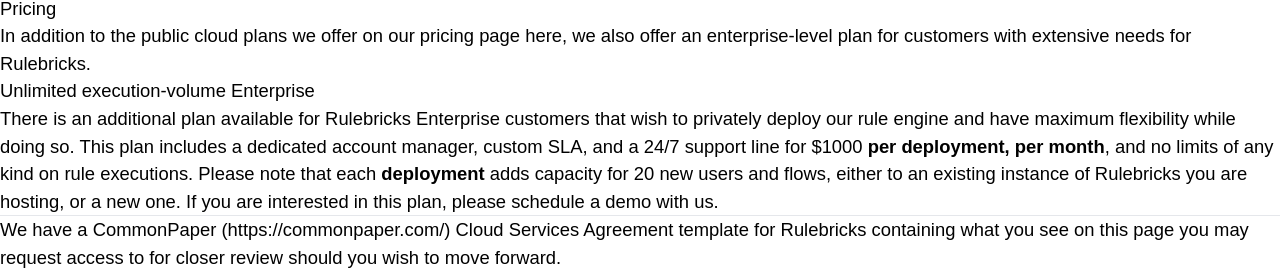
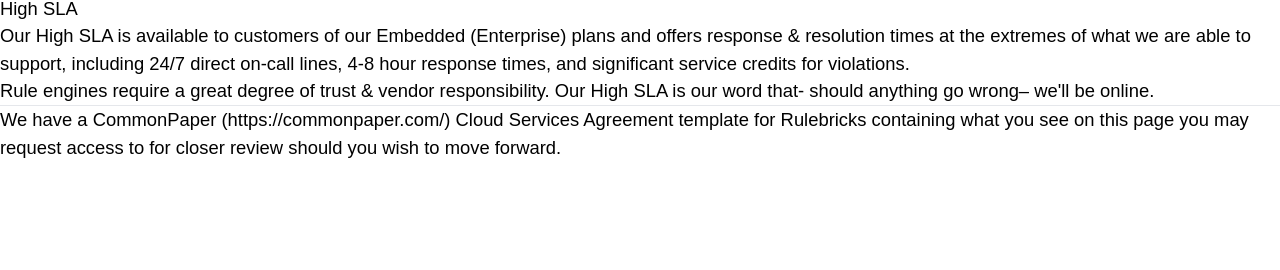
Before and after one commit to rulebricks/docs, a Next.js app: page /docs/security/service-level-agreement in a window 1280 px wide. Shown: the part 392-662 px from the top of the page. Built offline with nearby package versions, Linux system fonts and the light colour scheme; a web font is replaced by a local one.

Commit message:
Refactor SLA documentation to clarify basic and high SLA tiers

```diff
--- a/pages/security/service-level-agreement.mdx
+++ b/pages/security/service-level-agreement.mdx
@@ -2,7 +2,7 @@
 metaDescription: Rulebricks offers a common SLA with varying minimum response and resolution times for two levels of issues– low, and high severity. Learn more about this agreement here.
 ---
 
-## 🤝  SLA
+## 🤝 Basic SLA
 
 Rulebricks offers a common SLA with varying minimum response and resolution times for two levels of issues: low, and high severity.
 
@@ -28,13 +28,11 @@
 
 If Rulebricks breaks the SLA in two consecutive months or over three months in any 12-month period, then Customer may, as its only remedy, terminate this Order Form upon notice and receive a prorated refund of prepaid fees for the remainder of the Subscription Period.
 
-## Pricing
+## High SLA
 
-In addition to the public cloud plans we offer on our pricing page [here](https://rulebricks.com/pricing), we also offer an enterprise-level plan for customers with extensive needs for Rulebricks.
+Our High SLA is available to customers of our Embedded (Enterprise) plans and offers response & resolution times at the extremes of what we are able to support, including 24/7 direct on-call lines, 4-8 hour response times, and significant service credits for violations.
 
-#### Unlimited execution-volume Enterprise
-
-There is an additional plan available for Rulebricks Enterprise customers that wish to privately deploy our rule engine and have maximum flexibility while doing so. This plan includes a dedicated account manager, custom SLA, and a 24/7 support line for $1000 **per deployment, per month**, and no limits of any kind on rule executions. Please note that each **deployment** adds capacity for 20 new users and flows, either to an existing instance of Rulebricks you are hosting, or a new one. If you are interested in this plan, please schedule a demo with us.
+Rule engines require a great degree of trust & vendor responsibility. Our High SLA is our word that- should anything go wrong– we'll be online.
 
 ---
 
```
